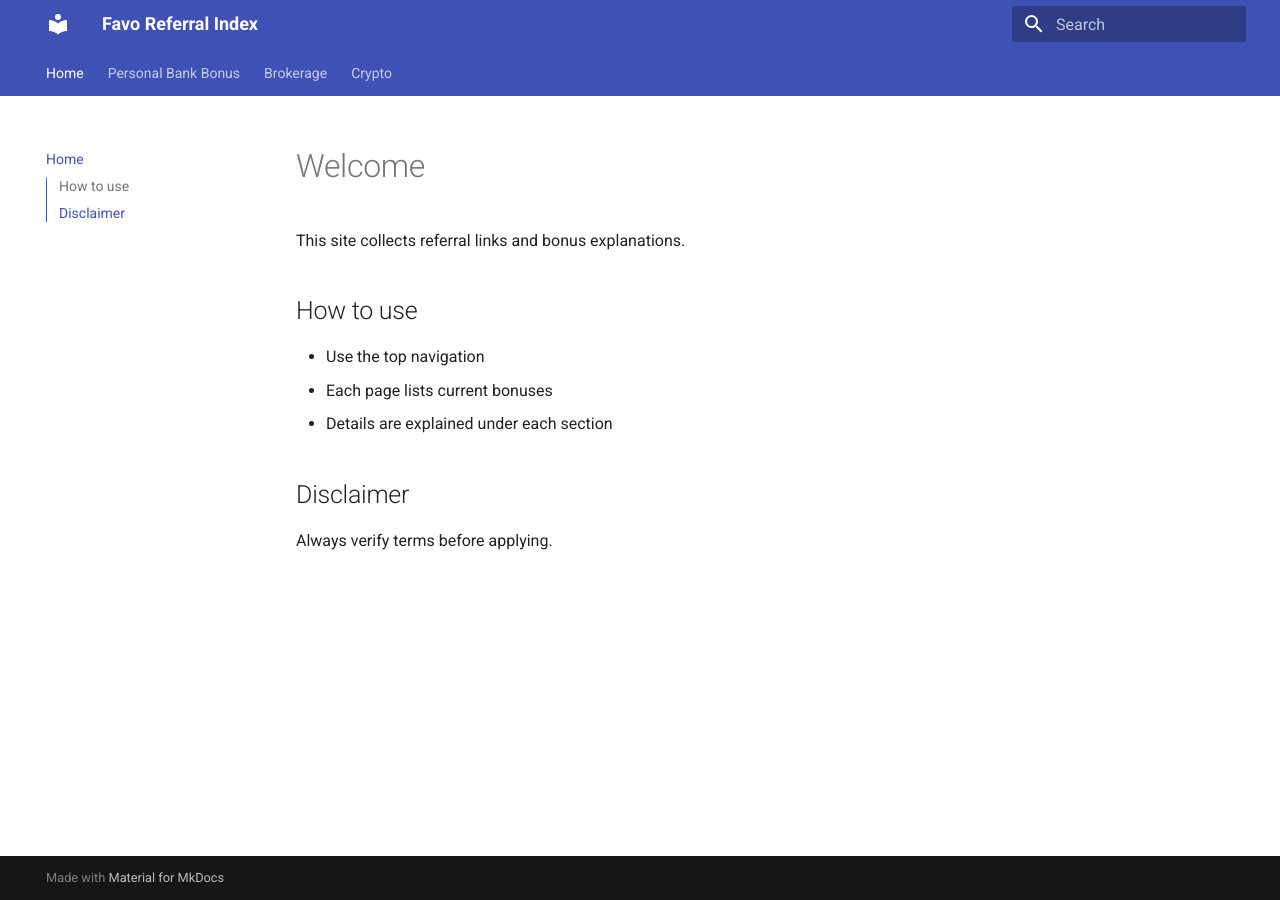
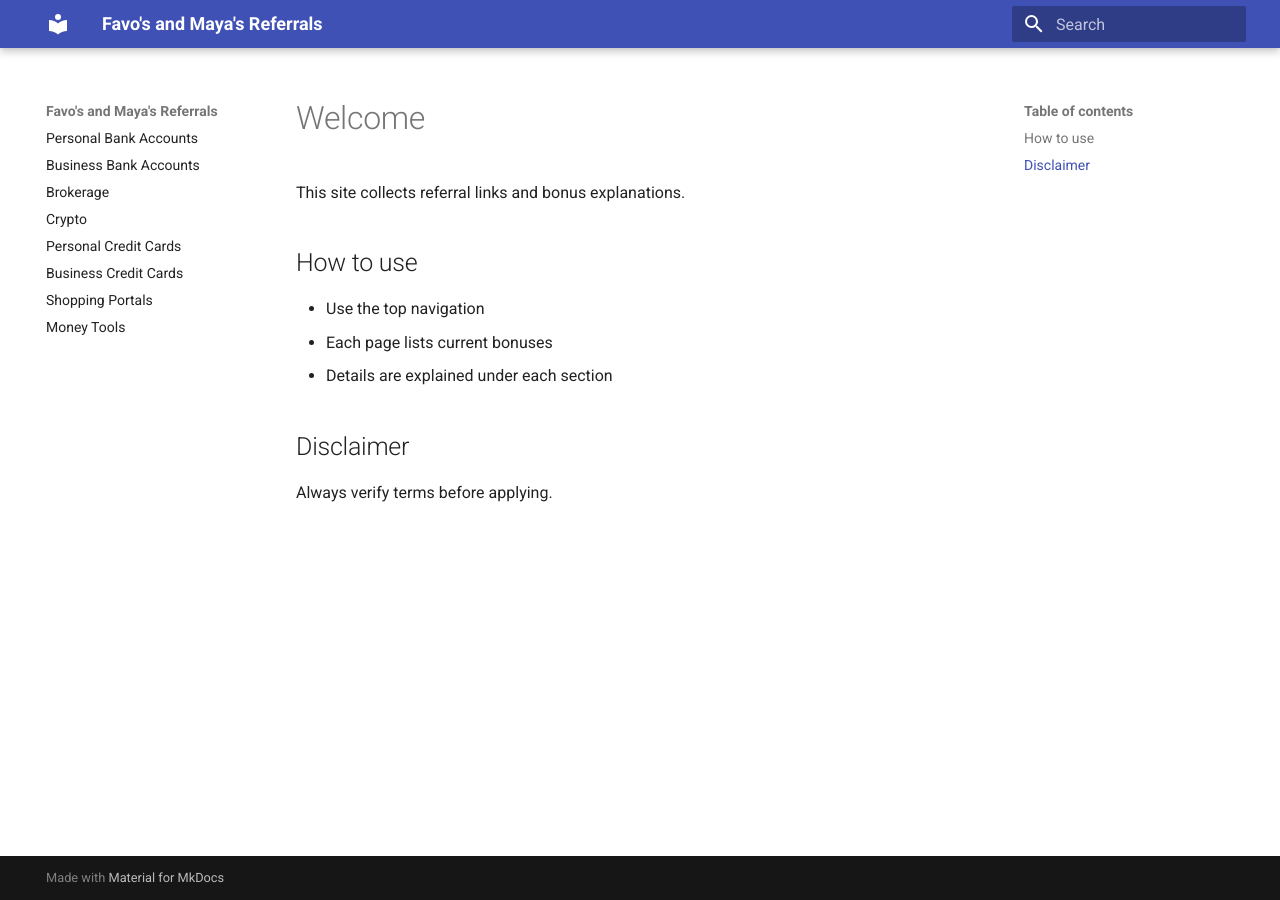
Before and after one commit to whispersofzephyr/favolinkhub-site, an MkDocs documentation site: the page built from docs/index.md, in a window 1280 px wide. Built offline with MkDocs 1.6.1 and Material for MkDocs 9.7.7, drawn with Linux system fonts in a browser that asks for light colours.

Commit message:
Revise site name and navigation items
Updated site name and modified navigation structure.

```diff
--- a/mkdocs.yml
+++ b/mkdocs.yml
@@ -1,17 +1,17 @@
-site_name: Favo Referral Index
+site_name: Favo's and Maya's Referrals
 
 theme:
   name: material
-  features:
-    - navigation.tabs
-    - navigation.top
-    - toc.integrate
 
 nav:
-  - Home: index.md
-  - Personal Bank Bonus: personal-bank.md
+  - Personal Bank Accounts: personal-bank.md
+  - Business Bank Accounts: business-bank.md
   - Brokerage: brokerage.md
   - Crypto: crypto.md
+  - Personal Credit Cards: personal-credit-cards.md
+  - Business Credit Cards: business-credit-cards.md
+  - Shopping Portals: shopping-portals.md
+  - Money Tools: money-tools.md
 
 markdown_extensions:
   - toc:
```
